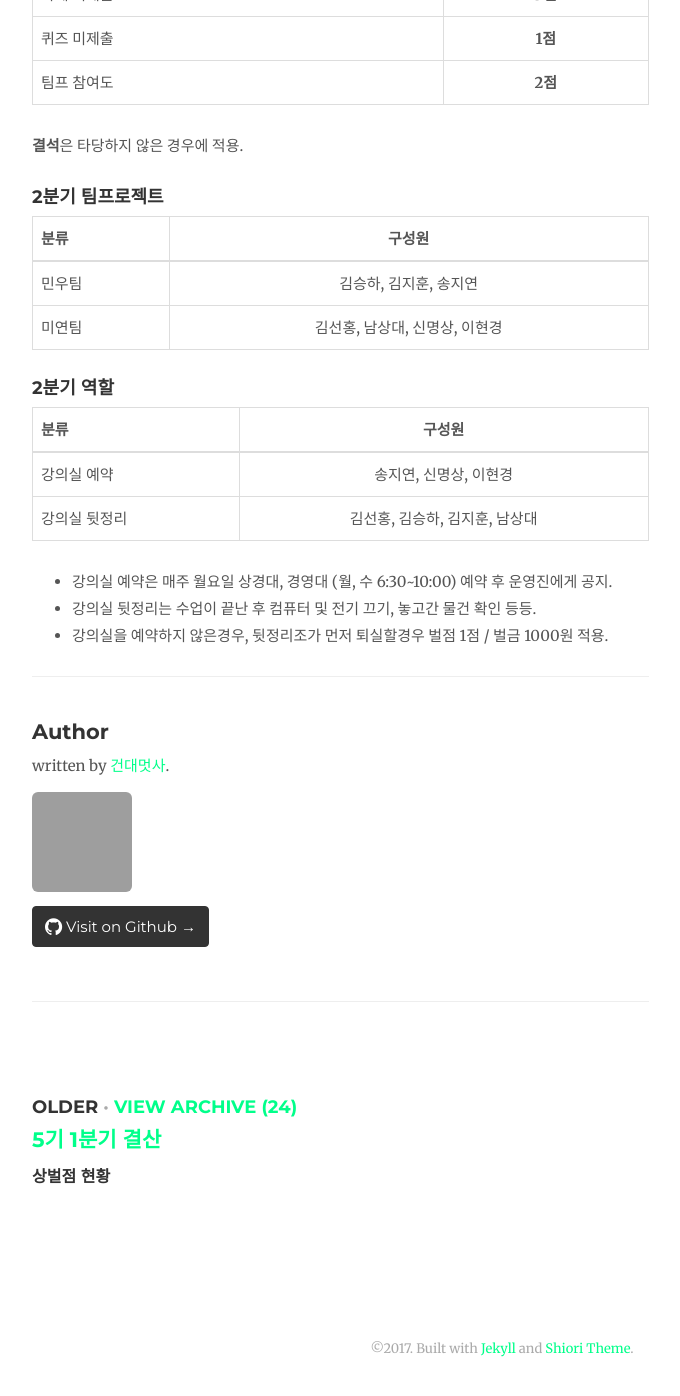
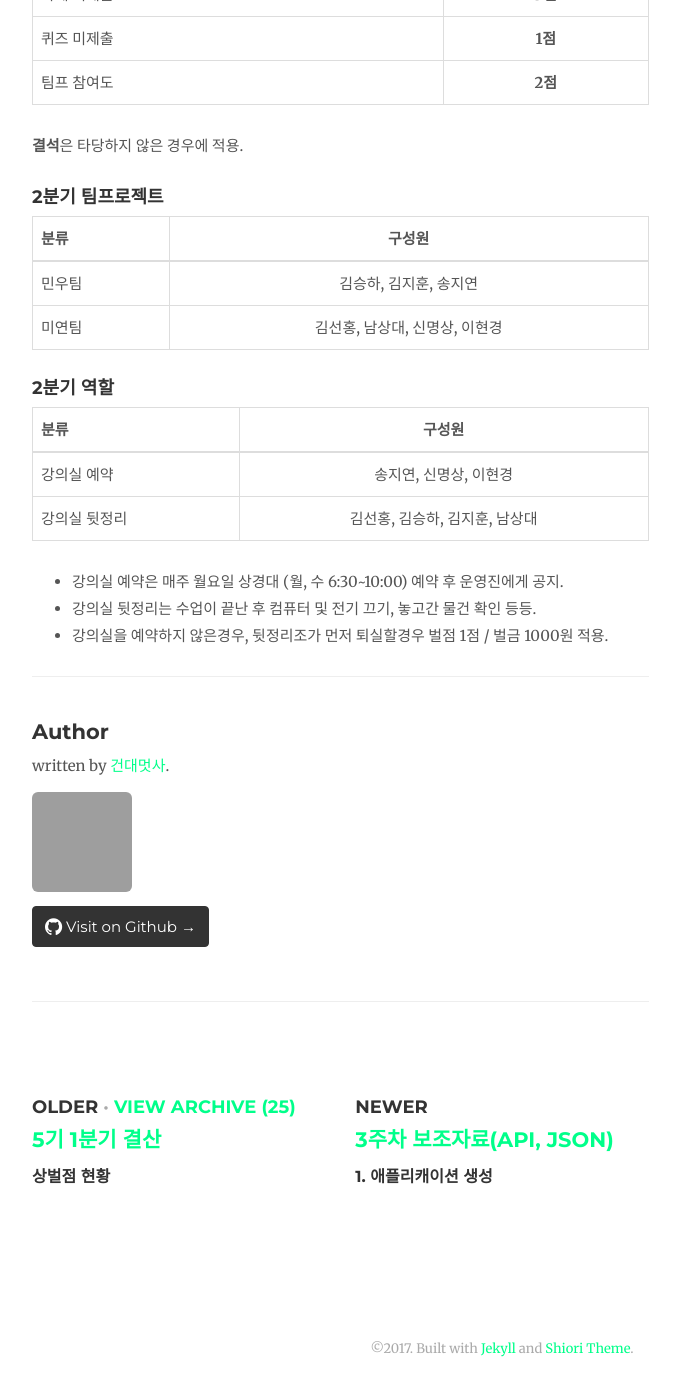
Before and after one commit to likelionkonkuk/likelionkonkuk_before_github, a Jekyll site: the page built from _posts/2017-04-05-notice-5th_rules3.md, in a window 1280 px wide and 1400 px high, scrolled down 2704 px, cut to the strip 0-1396 px from the top of the window. Shown: the whole strip, without its empty margins (138-818 px from the left). Built offline with Jekyll 4.4.1, drawn with Linux system fonts in a browser that asks for light colours; nearby versions of some CDN libraries; emoji names are drawn with the system emoji font; comment, search, counter and statistics services are not loaded; grey boxes are pictures that could not be loaded.

Commit message:
crud보조자료 + 공지일부수정

````diff
--- a/_posts/2017-04-05-notice-5th_rules3.md
+++ b/_posts/2017-04-05-notice-5th_rules3.md
@@ -112,7 +112,7 @@
 | 강의실 예약    | 송지연, 신명상, 이현경 |
 | 강의실 뒷정리   | 김선홍, 김승하, 김지훈, 남상대|
 
-- 강의실 예약은 매주 월요일 상경대, 경영대 (월, 수 6:30~10:00) 예약 후 운영진에게 공지.
+- 강의실 예약은 매주 월요일 상경대 (월, 수 6:30~10:00) 예약 후 운영진에게 공지.
 - 강의실 뒷정리는 수업이 끝난 후 컴퓨터 및 전기 끄기, 놓고간 물건 확인 등등.
 - 강의실을 예약하지 않은경우, 뒷정리조가 먼저 퇴실할경우 벌점 1점 / 벌금 1000원 적용.
 
--- /dev/null
+++ b/_posts/2017-04-06-material-w3-crud.md
@@ -0,0 +1,231 @@
+---
+title: "3주차 보조자료(API, JSON)"
+tag: material
+author: "정다혜"
+---
+
+#### 1. 애플리캐이션 생성
+
+```
+rails new crud
+```
+
+#### 2. posts controller 생성
+
+```
+rails g controller posts
+```
+
+#### 3. post 모델생성
+
+```
+rails g model post title content:text
+rake db:migrate
+```
+
+#### 4. RESTful한 라우팅 설정
+
+```ruby
+#routes.rb
+Rails.application.routes.draw do
+  resources :posts
+  root "posts#index"
+end
+```
+
+#### 5. index액션(Post 모델에 저장된 모든 요소 목록 출력)
+
+```erb
+index.html.erb
+<%#아래에 복-붙! %>
+<h2>Lists</h2>
+<% @posts.each do |post| %>
+	<h2><%= link_to post.title, post %></h2>
+<% end %>
+<%= link_to "new post", new_post_path %>
+```
+
+```ruby
+#post_controller.rb
+class PostsController < ApplicationController
+  def index
+  	@posts = Post.all.order("created_at DESC")
+  end
+end
+```
+
+#### 6. Reading 보여지는 페이지 만들기 (show)
+
+```ruby
+#post_controller.rb
+class PostsController < ApplicationController
+  before_action :find_posts, only: [:show, :edit, :update, :destroy]
+  def index
+  	@posts = Post.all.order("created_at DESC")
+  end
+
+  def show
+  end
+
+private
+
+  def find_posts
+  	@post = Post.find(params[:id])
+  end
+end
+```
+
+```erb
+show.html.erb
+<%#아래에 복-붙! %>
+<h2>Title : <%= @post.title %> </h2>
+<p> Content : <%= @post.content %></p>
+
+<%= link_to "Home" ,root_path %>
+<%= link_to "edit post" , edit_post_path %>
+<%= link_to "delete post" , post_path(@post), method: :delete, data: {confirm: "Are you sure?"} %>
+```
+
+##### 7. 게시글 작성페이지(create, new)만들기
+
+```ruby
+#post_controller.rb
+class PostsController < ApplicationController
+
+  def new
+  	@post = Post.new
+  end
+
+  def create
+  	@post = Post.new(post_params)
+
+  	if @post.save
+  		redirect_to @post
+  	else
+  		render 'new'
+  	end
+  end
+
+  private
+
+  def post_params
+  	params.require(:post).permit(:title, :content)
+  end
+end
+```
+
+```erb
+#_form.html.erb
+<%= form_for @post do |f| %>
+  <div class="field">
+    <%= f.label :title %>
+    <%= f.text_field :title %>
+  </div>
+  <div class="field">
+    <%= f.label :content %>
+    <%= f.text_field :content %>
+  </div>
+  <div class="actions">
+    <%= f.button :submit %>
+  </div>
+<% end %>
+
+```
+
+```erb
+#new.html.erb
+<%#아래에 복-붙! %>
+<h2>New Posts</h2>
+
+<%= render 'form' %>
+
+<%= link_to "Back", posts_path %>
+```
+
+#### 8. 수정페이지(edit, update)만들기
+
+
+```ruby
+#post_controller.rb
+class PostsController < ApplicationController
+  before_action :find_posts, only: [:show, :edit, :update, :destroy]
+
+  def edit
+  end
+
+  def update
+  	if @post.update(post_params)
+  		redirect_to @post
+  	else
+  		render 'edit'
+  	end
+  end
+
+  private
+
+  def post_params
+  	params.require(:post).permit(:title, :content)
+  end
+
+  def find_posts
+  	@post = Post.find(params[:id])
+  end
+end
+```
+
+```erb
+<!--_form.html.erb-->
+<%= form_for @post do |f| %>
+  <div class="field">
+    <%= f.label :title %>
+    <%= f.text_field :title %>
+  </div>
+  <div class="field">
+    <%= f.label :content %>
+    <%= f.text_field :content %>
+  </div>
+  <div class="actions">
+    <%= f.button :submit %>
+  </div>
+<% end %>
+```
+
+```erb
+<!-- edit.html.erb -->
+<%#아래에 복-붙! %>
+<h2>Edit Post</h2>
+
+<%= render 'form' %>
+
+<%= link_to "Back", posts_path %>
+```
+
+
+#### 9. 삭제(destroy)
+
+```ruby
+#post_controller.rb
+class PostsController < ApplicationController
+  before_action :find_posts, only: [:show, :edit, :update, :destroy]
+
+  def destroy
+  	@post.destroy
+  	redirect_to posts_path
+  end
+
+  private
+
+  def find_posts
+  	@post = Post.find(params[:id])
+  end
+end
+```
+
+
+## Author
+
+written by [정다혜](https://dh00023.github.io).
+
+![](https://avatars.githubusercontent.com/dh00023?v=2&s=100)
+
+<a href="https://dh00023.github.io" target="_blank" class="btn btn-black"><i class="fa fa-github fa-lg"></i> Visit on Github Page &rarr;</a>
````
Also changed, not shown: _posts/2017-04-05-notice-5th_first_quater.md (+1 -1 lines).
